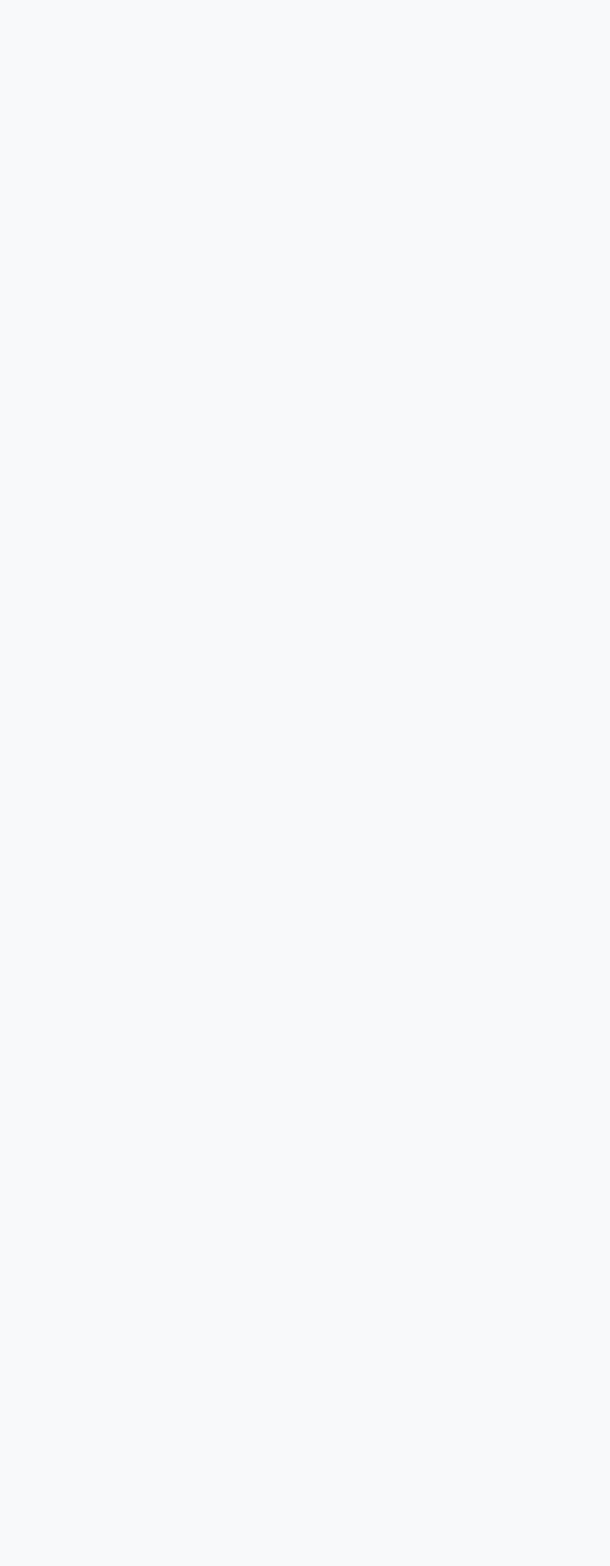
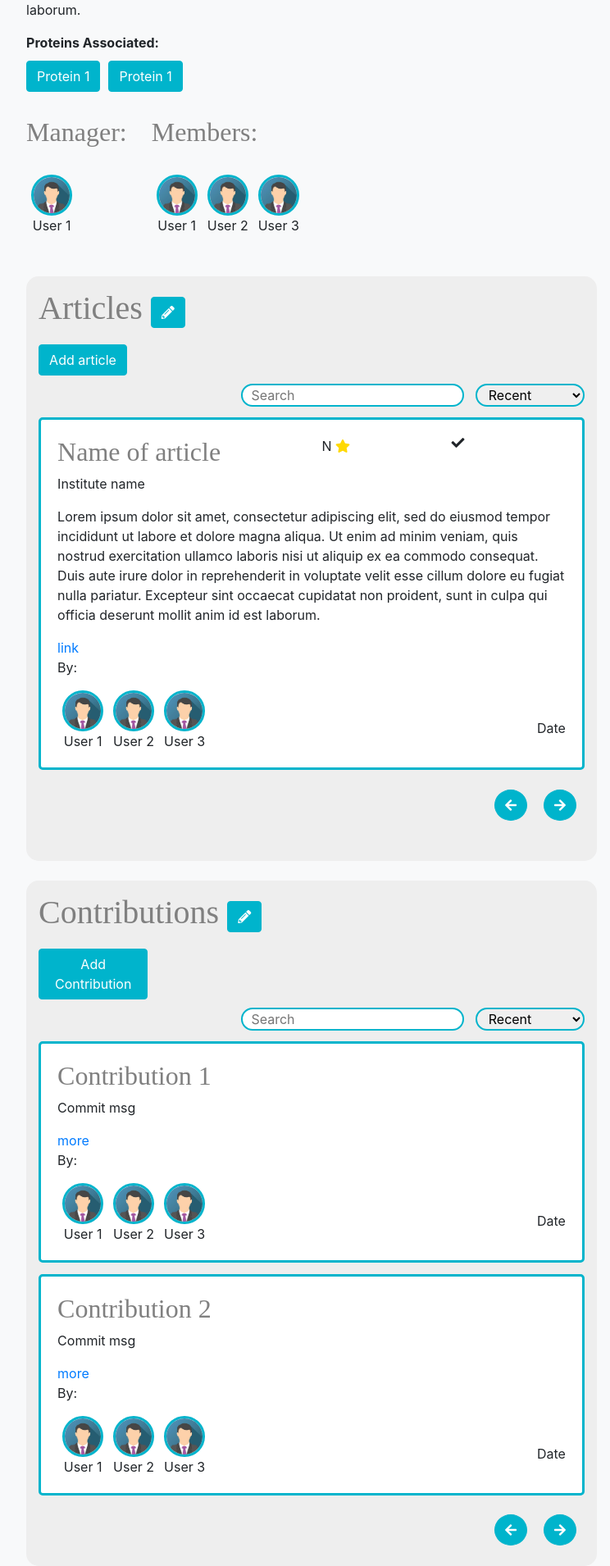
Before and after one commit to diegohernandez25/ProteinDB, a Vue app in the folder protein_db_vue/protein_db_vue/proteindb/: page /project in a window 1280 px wide. Shown: the part 301-2211 px from the top of the page at 82% size, without its empty margins (260-1004 px from the left). Before the commit the page ends 800 px from the top, so only its background shows below. Built offline with nearby package versions, Linux system fonts and the light colour scheme; a web font is replaced by a local one.

Commit message:
Added: Project page

```diff
--- a/protein_db_vue/protein_db_vue/proteindb/src/App.vue
+++ b/protein_db_vue/protein_db_vue/proteindb/src/App.vue
@@ -138,5 +138,6 @@ export default {
 @import 'assets/css/navbar.css';
 @import 'assets/css/protein.css';
 @import 'assets/css/search.css';
+@import 'assets/css/project.css';
 
 </style>
--- a/protein_db_vue/protein_db_vue/proteindb/src/assets/css/project.css
+++ b/protein_db_vue/protein_db_vue/proteindb/src/assets/css/project.css
@@ -127,3 +127,9 @@
   bottom:0;
   right: 0;
 }
+
+.articles-section{
+    background-color: #eee;
+    border-radius: 15px 15px 15px 15px;
+    padding: 15px;
+}
--- a/protein_db_vue/protein_db_vue/proteindb/src/router.js
+++ b/protein_db_vue/protein_db_vue/proteindb/src/router.js
@@ -6,6 +6,7 @@ import Question from './views/Question.vue'
 import Protein from './views/Protein.vue'
 import Search from './views/Search.vue'
 import CreateProject from './views/CreateProject.vue'
+import Project from './views/Project.vue'
 
 Vue.use(Router)
 
@@ -47,6 +48,12 @@ export default new Router({
       path: '/createproject/',
       name: 'createproject',
       component: CreateProject
+    },
+
+    {
+      path: '/project/',
+      name: 'project',
+      component: Project
     }
 
   ],
--- /dev/null
+++ b/protein_db_vue/protein_db_vue/proteindb/src/views/Project.vue
@@ -0,0 +1,202 @@
+<template>
+  <div id="project" class="container-fluid" style="width: 80%">
+    <div class=screen>
+      <div class=main-content>
+        <div class=project-info>
+          <div class="project-info-header">
+            <h1 style="color: gray">Project Name</h1>
+            <button type="button" class="btn add-button side-edit-btn"><i class="fas fa-pencil-alt"></i></button>
+          </div>
+          <div class="project-info-description">
+            <b>Description:</b>
+            <br>
+            <p>Lorem ipsum dolor sit amet, consectetur adipiscing elit, sed do eiusmod tempor incididunt ut labore et dolore magna aliqua. Ut enim ad minim veniam, quis nostrud exercitation ullamco laboris nisi ut aliquip ex ea commodo consequat. Duis aute irure dolor in reprehenderit in voluptate velit esse cillum dolore eu fugiat nulla pariatur. Excepteur sint occaecat cupidatat non proident, sunt in culpa qui officia deserunt mollit anim id est laborum.</p>
+          </div>
+          <div class="project-info-associated">
+            <b>Proteins Associated:</b>
+            <br>
+            <div class=listAssProts>
+              <button type="button" class="btn add-button prot-btn ">Protein 1 </button>
+              <button type="button" class="btn add-button prot-btn ">Protein 1 </button>
+            </div>
+            <div class=project-info-persons>
+              <div>
+                <h2 style="color: gray"> Manager: </h2><br>
+                <div class=list-users>
+                  <div class=user>
+                    <img src="../assets/images/profile.jpg" alt="">
+                    <p>User 1</p>
+                  </div>
+                </div>
+              </div>
+              <div>
+                <h2 style="color: gray"> Members: </h2><br>
+                <div class=list-users>
+                  <div class=user>
+                    <img src="../assets/images/profile.jpg" alt="">
+                    <p>User 1</p>
+                  </div>
+                  <div class=user>
+                    <img src="../assets/images/profile.jpg" alt="">
+                    <p>User 2</p>
+                  </div>
+                  <div class=user>
+                    <img src="../assets/images/profile.jpg" alt="">
+                    <p>User 3</p>
+                  </div>
+                </div>
+              </div>
+            </div>
+          </div>
+
+          <div class="container articles-section">
+
+            <div class="project-info-header">
+              <h1 style="color: gray">Articles</h1>
+              <button type="button" class="btn add-button side-edit-btn"><i class="fas fa-pencil-alt"></i></button>
+            </div>
+            <button type="button" class="btn add-button add-ac" style="margin:10px 0" >Add article</button>
+            <div class=filter-row>
+              <select>
+                <option value="volvo">Recent</option>
+                <option value="saab">Older</option>
+              </select>
+              <input type="text" name="Search" placeholder="Search"><br>
+            </div>
+            <div class="item">
+              <div class="item-head">
+                <div>
+                  <h2 style="color: gray">Name of article </h2>
+                  <p>Institute name</p>
+                </div>
+
+                <div> N <i class="fas fa-star" style="color: rgba(255, 217, 0, 0.993);"></i> </div>
+                <i class="fas fa-check"></i>
+              </div>
+
+              <p>Lorem ipsum dolor sit amet, consectetur adipiscing elit, sed do eiusmod tempor incididunt ut labore et dolore magna aliqua. Ut enim ad minim veniam, quis nostrud exercitation ullamco laboris nisi ut aliquip ex ea commodo consequat. Duis aute irure dolor in reprehenderit in voluptate velit esse cillum dolore eu fugiat nulla pariatur. Excepteur sint occaecat cupidatat non proident, sunt in culpa qui officia deserunt mollit anim id est laborum.</p>
+              <a href="">link</a>
+              <div>
+                <p>By:</p>
+                <div class=list-users>
+                  <div class=user>
+                    <img src="../assets/images/profile.jpg" alt="">
+                    <p>User 1</p>
+                  </div>
+                  <div class=user>
+                    <img src="../assets/images/profile.jpg" alt="">
+                    <p>User 2</p>
+                  </div>
+                  <div class=user>
+                    <img src="../assets/images/profile.jpg" alt="">
+                    <p>User 3</p>
+                  </div>
+                  <div class="date">
+                    <p>Date</p>
+                  </div>
+                </div>
+
+              </div>
+            </div>
+            <div class="prev-next">
+              <button type="button" class="btn add-button side-edit-btn"><i class="fas fa-arrow-right"></i></button>
+              <button type="button" class="btn add-button side-edit-btn"><i class="fas fa-arrow-left"></i></button>
+            </div>
+
+            <br>
+          </div>
+
+          <br>
+          <div class="container articles-section">
+            <div class="project-info-header">
+              <h1 style="color: gray">Contributions</h1>
+              <button type="button" class="btn add-button side-edit-btn"><i class="fas fa-pencil-alt"></i></button>
+            </div>
+            <button type="button" class="btn add-button add-ac ">Add Contribution</button>
+            <div class=filter-row>
+              <select>
+                <option value="volvo">Recent</option>
+                <option value="saab">Older</option>
+              </select>
+              <input type="text" name="Search" placeholder="Search"><br>
+            </div>
+            <div class="item">
+              <div class="item-head">
+                <div>
+                  <h2 style="color: gray">Contribution 1  </h2>
+                  <p>Commit msg</p>
+                </div>
+
+              </div>
+
+              <a href="">more</a>
+              <div>
+                <p>By:</p>
+                <div class=list-users>
+                  <div class=user>
+                    <img src="../assets/images/profile.jpg" alt="">
+                    <p>User 1</p>
+                  </div>
+                  <div class=user>
+                    <img src="../assets/images/profile.jpg" alt="">
+                    <p>User 2</p>
+                  </div>
+                  <div class=user>
+                    <img src="../assets/images/profile.jpg" alt="">
+                    <p>User 3</p>
+                  </div>
+                  <div class="date">
+                    <p>Date</p>
+                  </div>
+                </div>
+              </div>
+            </div>
+            <div class="item">
+              <div class="item-head">
+                <div>
+                  <h2 style="color: gray">Contribution 2  </h2>
+                  <p>Commit msg</p>
+                </div>
+              </div>
+              <a href="">more</a>
+              <div>
+                <p>By:</p>
+                <div class=list-users>
+                  <div class=user>
+                    <img src="../assets/images/profile.jpg" alt="">
+                    <p>User 1</p>
+                  </div>
+                  <div class=user>
+                    <img src="../assets/images/profile.jpg" alt="">
+                    <p>User 2</p>
+                  </div>
+                  <div class=user>
+                    <img src="../assets/images/profile.jpg" alt="">
+                    <p>User 3</p>
+                  </div>
+                  <div class="date">
+                    <p>Date</p>
+                  </div>
+                </div>
+              </div>
+            </div>
+            <div class="prev-next">
+              <button type="button" class="btn add-button side-edit-btn"><i class="fas fa-arrow-right"></i></button>
+              <button type="button" class="btn add-button side-edit-btn"><i class="fas fa-arrow-left"></i></button>
+            </div>
+          </div>
+        </div>
+      </div>
+    </div>
+   </div>
+</template>
+
+<script>
+export default {
+  name: 'Project'
+}
+</script>
+
+<style scoped>
+
+</style>
```
